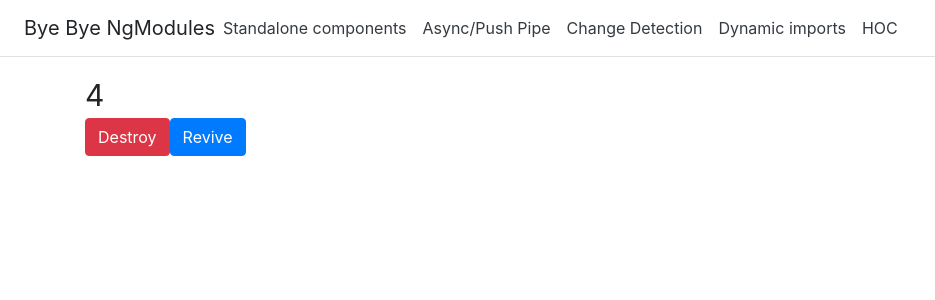
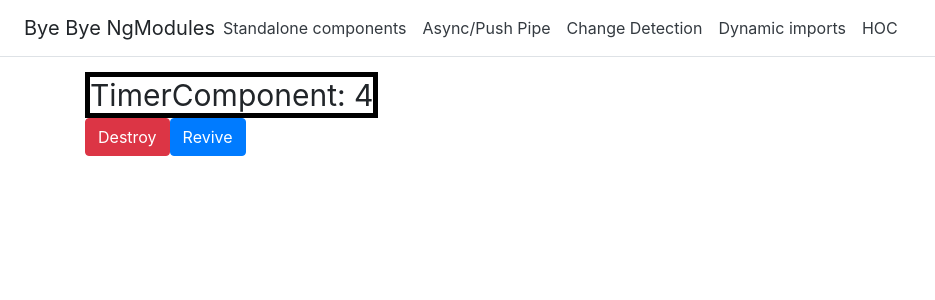
Before and after one commit to eliraneliassy/bye-bye-ngmodules, an Angular app: page /timer in a window 1280 px wide. Shown: the top 300 px of the page, without its empty margins (0-935 px from the left). Built offline with nearby package versions, Linux system fonts and the light colour scheme.

Commit message:
style timer component

```diff
--- a/src/app/timer-example/timer/timer.component.html
+++ b/src/app/timer-example/timer/timer.component.html
@@ -1 +1,2 @@
+TimerComponent:
 {{counter}}
--- a/src/app/timer-example/timer/timer.component.scss
+++ b/src/app/timer-example/timer/timer.component.scss
@@ -1,3 +1,5 @@
 :host{
     font-size: 30px;
+    border: 5px solid black;
+    text-align: center;
 }
```
